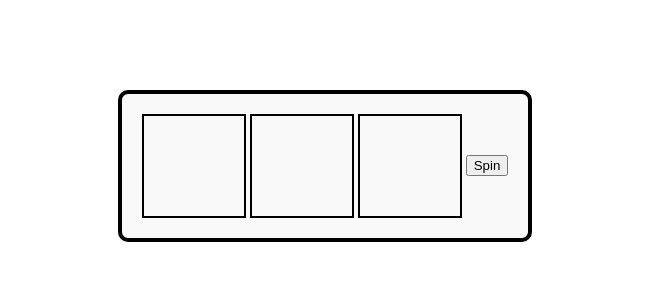
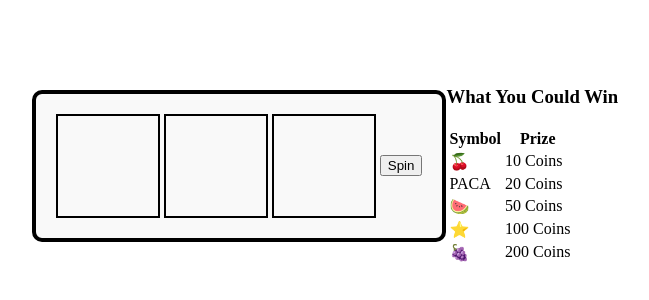
Before and after one commit to mark202472/3reels, a plain HTML site: page index.html in a window 1280 px wide. Shown: the part 234-534 px from the top of the page, without its empty margins (315-964 px from the left). Drawn offline with Linux system fonts and the light colour scheme.

Commit message:
Update index.html

```diff
--- a/index.html
+++ b/index.html
@@ -17,3 +17,32 @@
     <script src="script.js"></script>
 </body>
 </html>
+<div class="prizes">
+    <h3>What You Could Win</h3>
+    <table>
+        <tr>
+            <th>Symbol</th>
+            <th>Prize</th>
+        </tr>
+        <tr>
+            <td>🍒</td>
+            <td>10 Coins</td>
+        </tr>
+        <tr>
+            <td>PACA</td>
+            <td>20 Coins</td>
+        </tr>
+        <tr>
+            <td>🍉</td>
+            <td>50 Coins</td>
+        </tr>
+        <tr>
+            <td>⭐</td>
+            <td>100 Coins</td>
+        </tr>
+        <tr>
+            <td>🍇</td>
+            <td>200 Coins</td>
+        </tr>
+    </table>
+</div>
```
